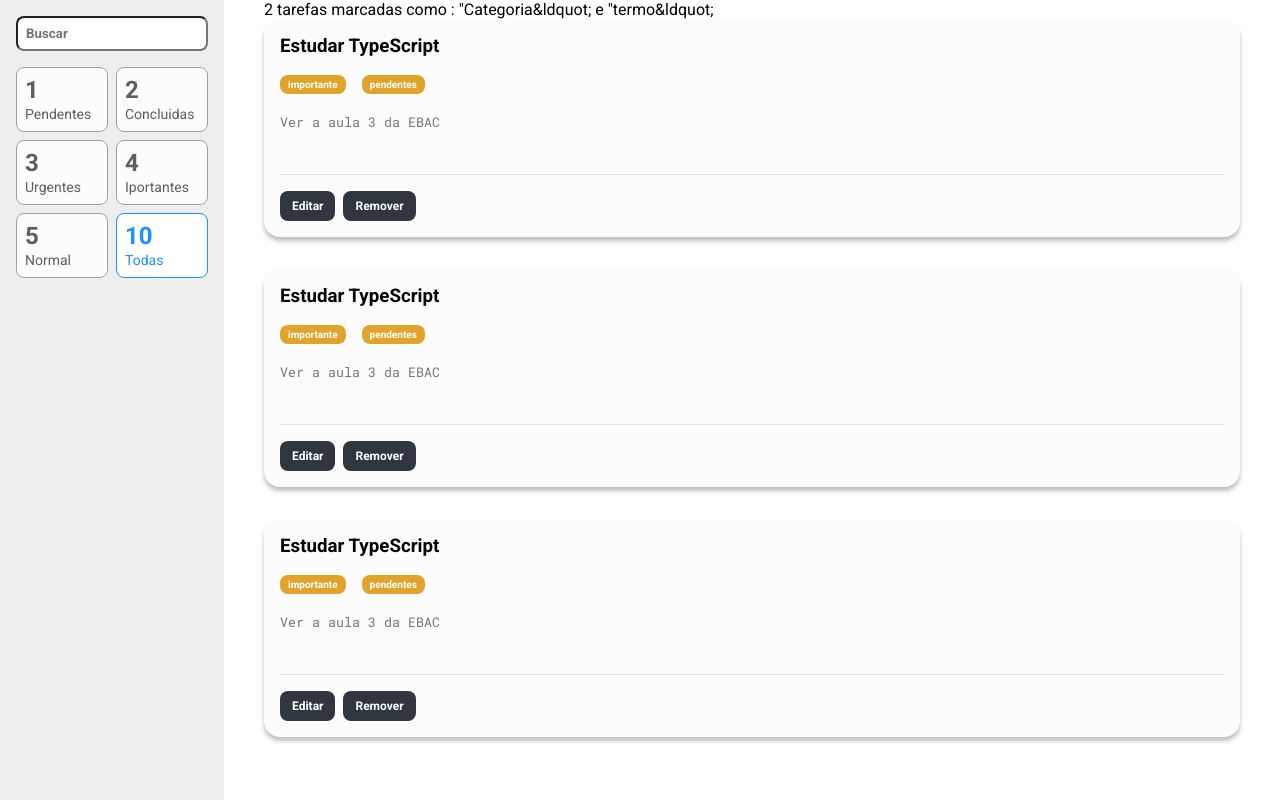
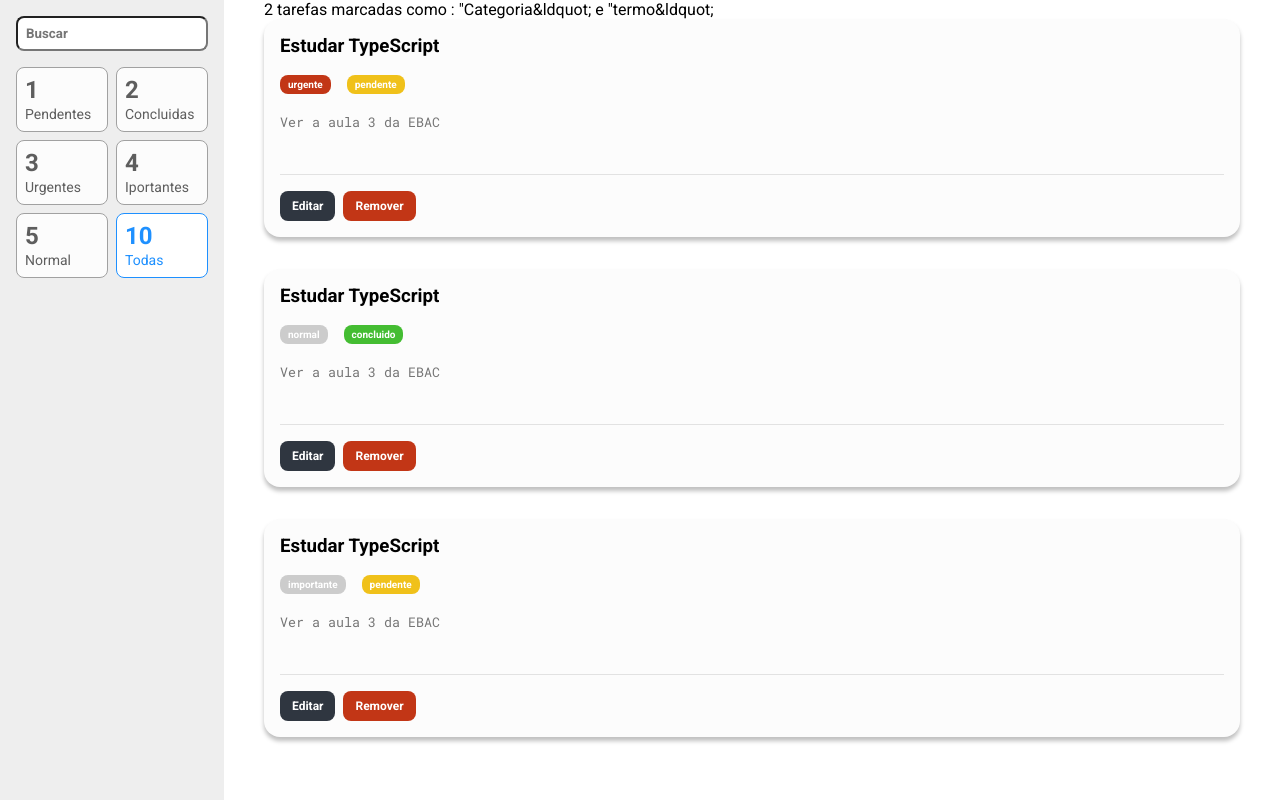
Before and after one commit to thallesrafaell/todo-list-react-redux, a React (Create React App) app: page / in a window 1280 px wide. Built offline with nearby package versions, Linux system fonts and the light colour scheme.

Commit message:
Parametrizando cards de tarefa

```diff
--- a/src/components/Tarefa/index.tsx
+++ b/src/components/Tarefa/index.tsx
@@ -14,19 +14,21 @@ const Tarefa = ({ descricao, prioridade, status, titulo }: Props) => {
   return (
     <S.Card>
       <S.Titulo>{titulo}</S.Titulo>
-      <S.Tag>{prioridade}</S.Tag>
-      <S.Tag>{status}</S.Tag>
+      <S.Tag prioridade={prioridade}>{prioridade}</S.Tag>
+      <S.Tag status={status}>{status}</S.Tag>
       <S.Descricao placeholder={descricao} />
       <S.BarraAcoes>
         {editando ? (
           <>
-            <S.Botao onClick={() => setEditando(false)}>Salvar</S.Botao>
-            <S.Botao>Cancelar</S.Botao>
+            <S.BotaoSalvar onClick={() => setEditando(false)}>
+              Salvar
+            </S.BotaoSalvar>
+            <S.BotaoCancelar>Cancelar</S.BotaoCancelar>
           </>
         ) : (
           <>
             <S.Botao onClick={() => setEditando(true)}>Editar</S.Botao>
-            <S.Botao>Remover</S.Botao>
+            <S.BotaoCancelar>Remover</S.BotaoCancelar>
           </>
         )}
       </S.BarraAcoes>
--- a/src/components/Tarefa/styles.ts
+++ b/src/components/Tarefa/styles.ts
@@ -1,4 +1,21 @@
 import styled from 'styled-components'
+import variaveis from '../../styles/variaveis'
+
+type TagProps = {
+  prioridade?: string
+  status?: string
+}
+
+function retornaCorDeFundo(props: TagProps): string {
+  if ('status' in props) {
+    if (props.status === 'pendente') return variaveis.amarelo
+    if (props.status === 'concluido') return variaveis.verde
+  } else {
+    if (props.prioridade === 'urgente') return variaveis.vermelho
+    if (props.prioridade === 'inportante') return variaveis.amarelo2
+  }
+  return '#ccc'
+}
 
 export const Card = styled.div`
   background-color: #fcfcfc;
@@ -14,12 +31,12 @@ export const Titulo = styled.h3`
   margin-bottom: 16px;
 `
 
-export const Tag = styled.span`
+export const Tag = styled.span<TagProps>`
   padding: 4px 8px;
   color: #fff;
   font-weight: Bold;
   font-size: 10px;
-  background-color: #e1a32a;
+  background-color: ${(props) => retornaCorDeFundo(props)};
   border-radius: 8px;
   margin-right: 16px;
   display: inline-block;
@@ -54,3 +71,10 @@ export const Botao = styled.button`
   border-radius: 8px;
   margin-right: 8px;
 `
+
+export const BotaoSalvar = styled(Botao)`
+  background-color: ${variaveis.verde};
+`
+export const BotaoCancelar = styled(Botao)`
+  background-color: ${variaveis.vermelho};
+`
--- a/src/containers/ListaDeTarefas/index.tsx
+++ b/src/containers/ListaDeTarefas/index.tsx
@@ -5,20 +5,20 @@ const tarefas = [
   {
     titulo: 'Estudar TypeScript',
     descricao: 'Ver a aula 3 da EBAC',
-    prioridade: 'importante',
-    status: 'pendentes'
+    prioridade: 'urgente',
+    status: 'pendente'
+  },
+  {
+    titulo: 'Estudar TypeScript',
+    descricao: 'Ver a aula 3 da EBAC',
+    prioridade: 'normal',
+    status: 'concluido'
   },
   {
     titulo: 'Estudar TypeScript',
     descricao: 'Ver a aula 3 da EBAC',
     prioridade: 'importante',
-    status: 'pendentes'
-  },
-  {
-    titulo: 'Estudar TypeScript',
-    descricao: 'Ver a aula 3 da EBAC',
-    prioridade: 'importante',
-    status: 'pendentes'
+    status: 'pendente'
   }
 ]
 
--- /dev/null
+++ b/src/styles/variaveis.ts
@@ -0,0 +1,6 @@
+export default {
+  vermelho: '#c23616',
+  verde: '#44bd32',
+  amarelo: '#f0c11a',
+  amarelo2: '#e1a32a'
+}
```
